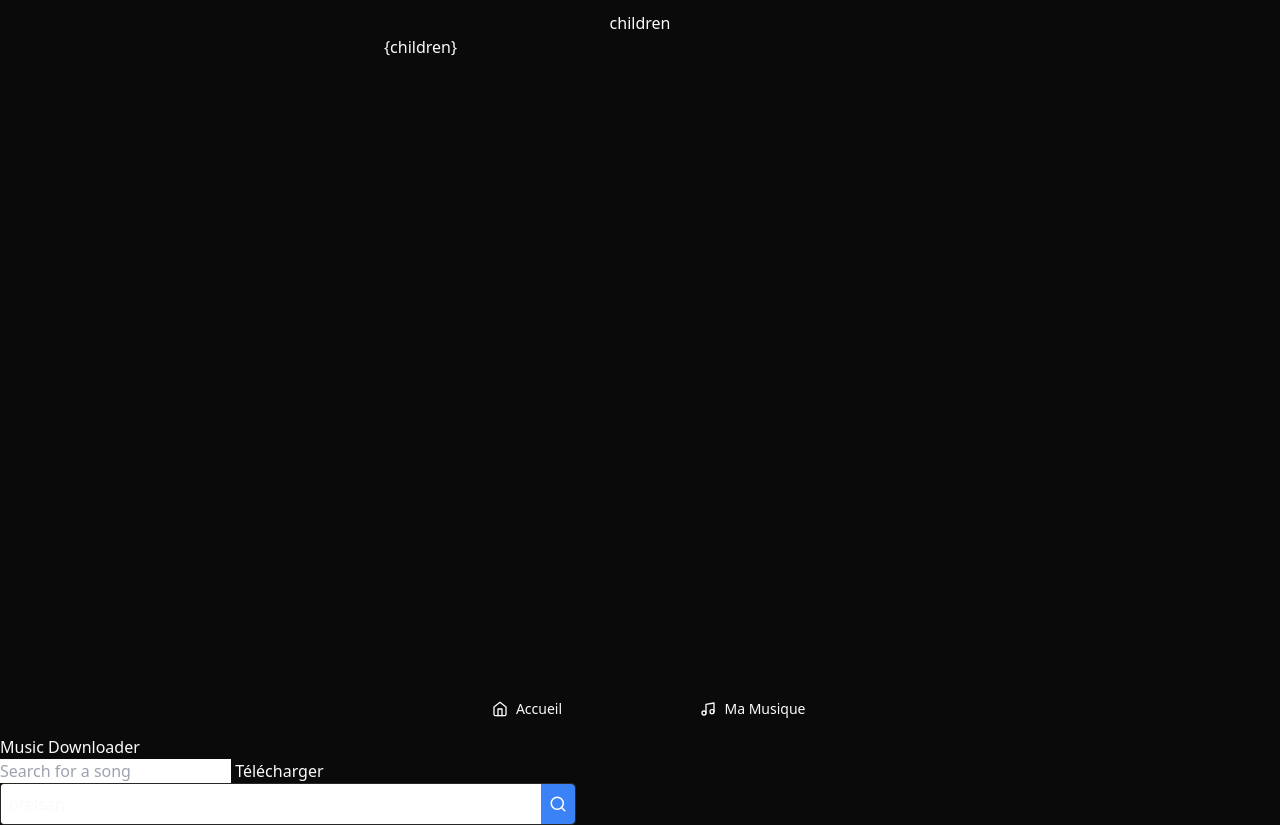
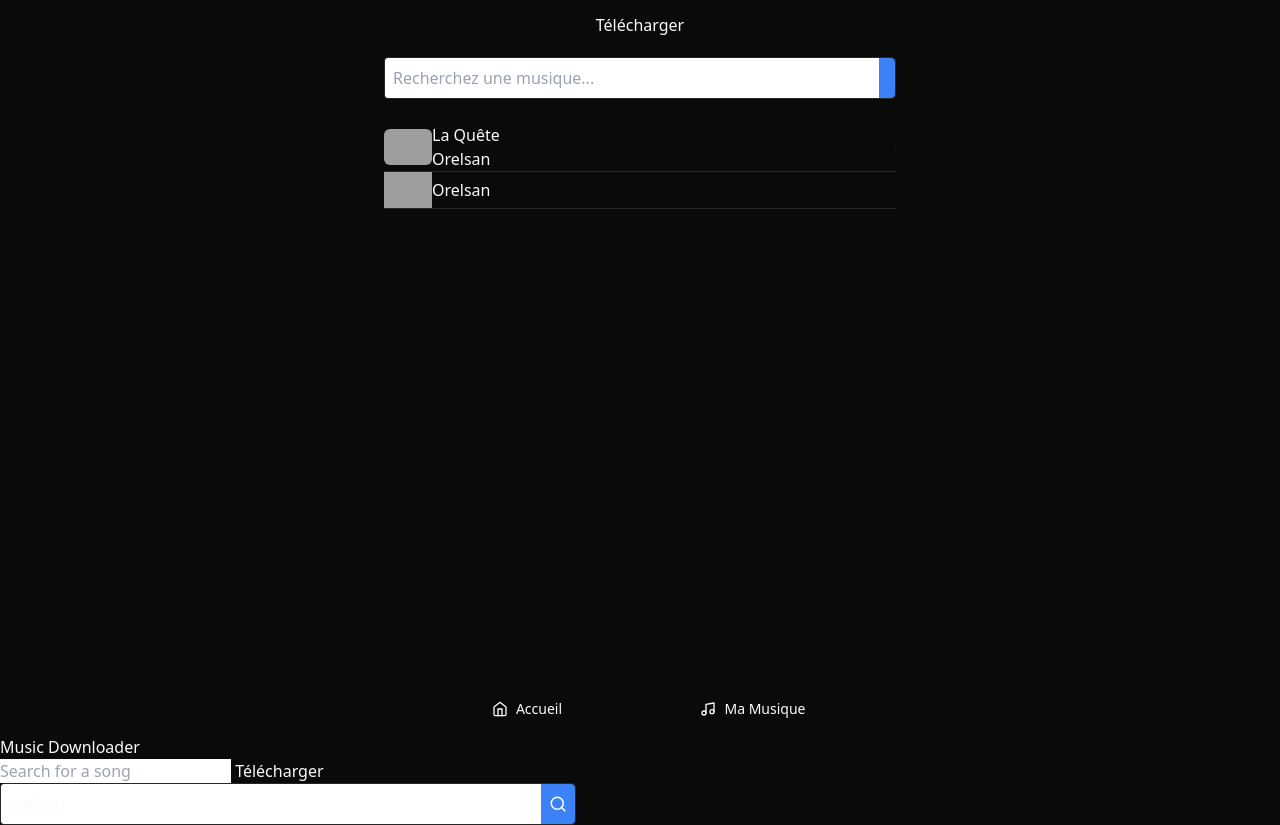
Before and after one commit to kewanfr/music-dl-tag, a website: page public/index.html in a window 1280 px wide. Shown: the part 65-890 px from the top of the page. Drawn offline with Linux system fonts and the light colour scheme; grey boxes are pictures that could not be loaded.

Commit message:
mockup page

```diff
--- a/public/index.html
+++ b/public/index.html
@@ -54,6 +54,7 @@
   </style>
 
   <link rel="stylesheet" href="css/style.css" />
+  <link rel="stylesheet" href="css/icons.css" />
 </head>
 
 <body>
@@ -68,8 +69,51 @@
       </div>
     </header>
     <div class="flex-1 max-w-lg m-auto py-14 w-full">
-      <div class="flex flex-col items-center space-y-4 mt-5">children</div>
-      {children}
+      <i class="arrow-icon"></i>
+      <i class="download-icon"></i>
+      <button class="text-blue-500 border border-blue-500 px-2 py-1 rounded hover:bg-blue-500 hover:text-white">
+        <i class="download-icon"></i>
+
+      </button>
+      <div class="flex flex-col items-center space-y-4 mt-5">Télécharger</div>
+      <div class="divide-y divide-muted">
+        <div class="flex flex-col items-center space-y-4 mt-5">
+
+          <div class="w-full max-w-xl flex border rounded overflow-hidden mb-2"><input
+              placeholder="Recherchez une musique..." class="p-2 flex-grow text-black" type="text" value=""><button
+              class="bg-blue-500 text-white p-2 rounded-r hover:bg-blue-400">
+              <i class="search icon"></i>
+            </button>
+            <div data-lastpass-icon-root=""
+              style="position: relative !important; height: 0px !important; width: 0px !important; float: left !important;">
+            </div>
+          </div>
+          <div class="w-full max-w-xl space-y-2 mt-4" id="results-list">
+
+            <div class="flex items-center space-x-2 border-b pb-2 pt-2"><img alt="Cover de Basique" loading="lazy"
+                width="48" height="48" decoding="async" data-nimg="1" class="w-12 h-12 rounded-md"
+                src="https://i.scdn.co/image/ab67616d0000b27358ba1ea637001f9a15e55a92" style="color: transparent;">
+              <div class="flex-grow">
+                <h3 class="font-semibold">La Quête</h3>
+                <p class="text-gray-400">Orelsan</p>
+              </div>
+              <button class="text-blue-500 border border-blue-500 px-2 py-1 rounded hover:bg-blue-500 hover:text-white">
+                <i class="icon download"></i>
+              </button>
+            </div>
+            <div class="flex items-center space-x-2 border-b pb-2 pt-2 pointer"><img alt="Cover ronde de Orelsan"
+                loading="lazy" width="48" height="48" decoding="async" data-nimg="1" class="w-12 h-12 rounded-full"
+                src="https://i.scdn.co/image/ab6761610000e5eb32086a424e6f1e499e347cde" style="color: transparent;">
+
+              <div class="flex-grow row">
+                <h3 class="font-semibold">Orelsan</h3>
+              </div>
+              <i class="icon chevron-right"></i>
+            </div>
+
+          </div>
+        </div>
+      </div>
 
 
     </div>
@@ -117,6 +161,8 @@
     </div>
   </form>
 
+  <script src="script.js"></script>
+
   <script>
     const form = document.getElementById("form");
     form.addEventListener("submit", (e) => {
@@ -129,7 +175,7 @@
     downloadBtn.addEventListener("click", () => {
       const query = search.value;
 
-      fetch(`/api/searchDownload/${query}`)
+      fetch(`/api/search/${query}?type=track, artist &limit=20`)
         .then((response) => response.json())
         .then((data) => {
           console.log(data);
```
